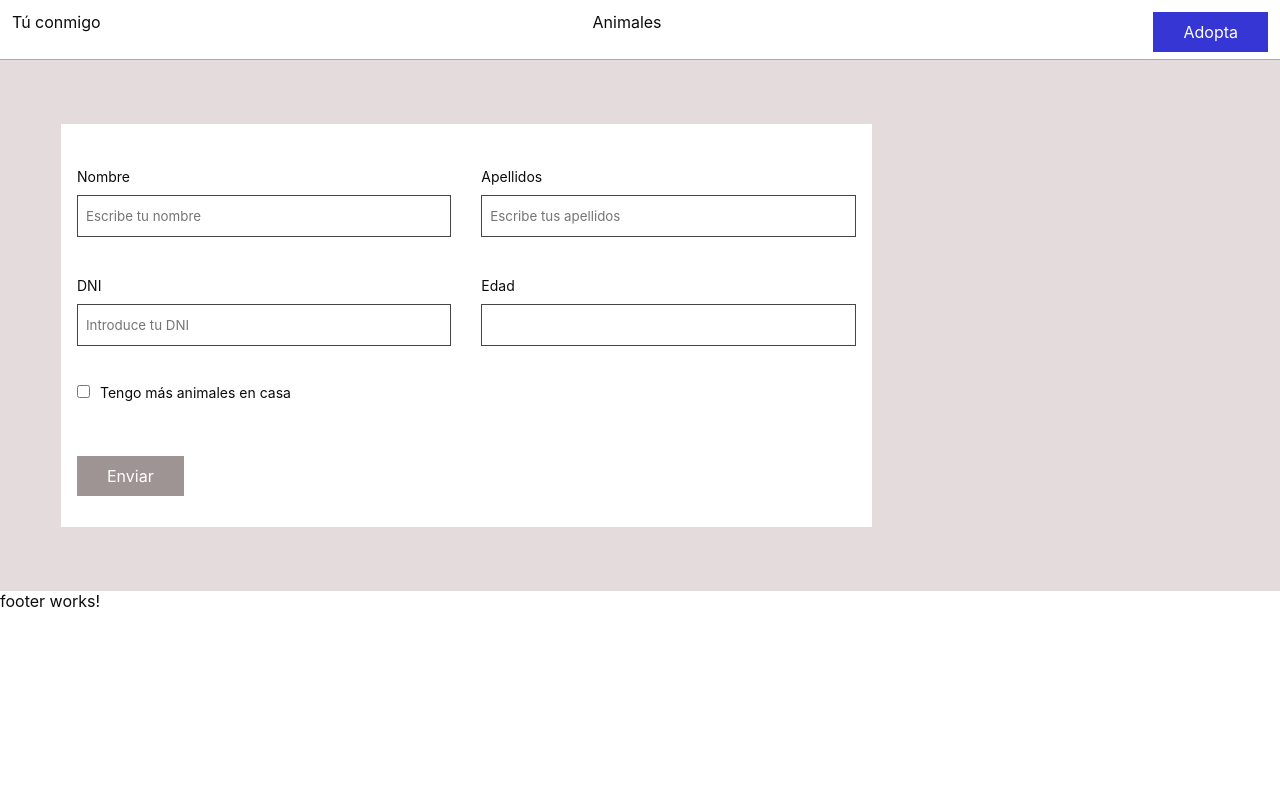
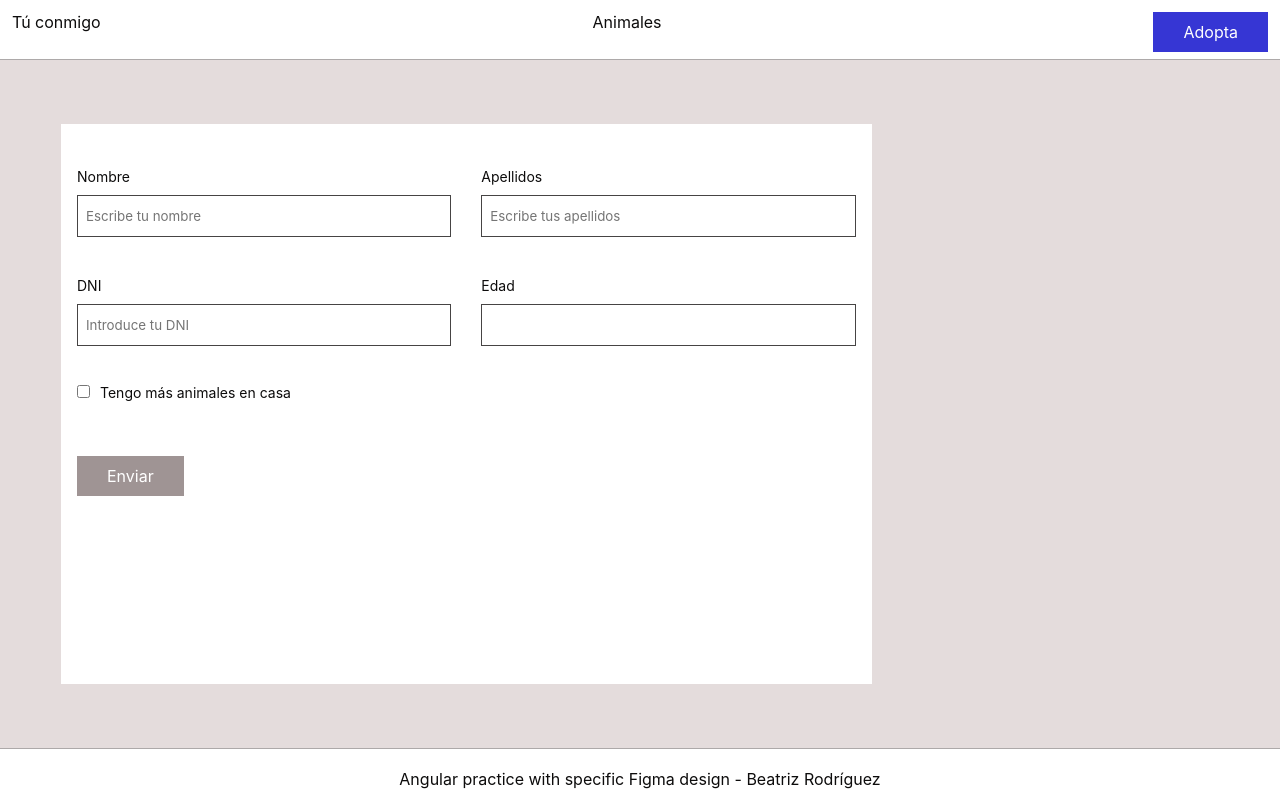
Before and after one commit to Bea-ro/tu-conmigo, an Angular app: page /adoptando-tu-animal/1 in a window 1280 px wide. Built offline with nearby package versions, Linux system fonts and the light colour scheme.

Commit message:
add submitted message and footer

```diff
--- a/src/app/components/footer/footer.component.css
+++ b/src/app/components/footer/footer.component.css
@@ -0,0 +1,8 @@
+footer {
+  height: 60px;
+  padding: 12px;
+  border-top: 1px solid #ada9a9;
+  justify-content: center;
+  display: flex;
+  align-items: center;
+}
--- a/src/app/components/footer/footer.component.html
+++ b/src/app/components/footer/footer.component.html
@@ -1 +1,3 @@
-<p>footer works!</p>
+<footer>
+  <p>Angular practice with specific Figma design - Beatriz Rodríguez</p>
+</footer>
--- a/src/app/components/shared/animal/animal.component.ts
+++ b/src/app/components/shared/animal/animal.component.ts
@@ -26,7 +26,7 @@ export class AnimalComponent {
   }
 
   public ngOnInit() {
-    this.router.url === '/'
+    this.router.url === '/' || this.router.url === '/animales-para-adoptar'
       ? (this.animalStyle = 'home-animal-style')
       : (this.animalStyle = 'form-animal-style');
   }
--- a/src/app/pages/adopt-form/adopt-form.component.css
+++ b/src/app/pages/adopt-form/adopt-form.component.css
@@ -3,6 +3,7 @@
   background-color: #e4dcdc;
   padding: 64px 61px;
   gap: 54px;
+  height: 86vh;
 }
 
 .form-container {
--- a/src/app/pages/adopt-form/adopt-form.component.html
+++ b/src/app/pages/adopt-form/adopt-form.component.html
@@ -1,4 +1,10 @@
-<!-- en el submit que se elimine el animal del listado pero no hace falta persistir -->
+<ng-template #formsubmitted
+  ><p class="form-container">
+    Gracias por tu solicitud. En breve, nos pondremos en contacto contigo.
+  </p></ng-template
+>
+
+<ng-container *ngIf="!isSubmitted; else formsubmitted">
   <form
     *ngIf="userForm"
     [formGroup]="userForm"
@@ -111,6 +117,7 @@
       Enviar
     </button>
   </form>
+</ng-container>
 
 <div>
   <app-animal
--- a/src/app/pages/adopt-form/adopt-form.component.ts
+++ b/src/app/pages/adopt-form/adopt-form.component.ts
@@ -27,6 +27,7 @@ export class AdoptFormComponent implements OnInit {
   public animalId: string = '';
   public submitButtonStyle: string = 'disabled-button';
   public isDisabled: boolean = true;
+  public isSubmitted: boolean = false;
 
   constructor(
     private AnimalsService: AnimalsService,
@@ -59,13 +60,23 @@ export class AdoptFormComponent implements OnInit {
         nonNullable: true,
         validators: [Validators.required],
       }),
-      infoAnimals: new FormControl('', {
-        nonNullable: true,
-      }),
+    });
+
+    this.userForm.get('hasAnimals')?.valueChanges.subscribe((value) => {
+      if (value) {
+        this.userForm?.addControl(
+          'infoAnimals',
+          new FormControl('', {
+            nonNullable: true,
+            validators: [Validators.required],
+          })
+        );
+      } else {
+        this.userForm?.removeControl('infoAnimals');
+      }
     });
 
     this.userForm?.valueChanges.subscribe((value) => {
-      console.log(this.userForm?.invalid, this.isDisabled);
       if (this.userForm?.invalid) {
         this.submitButtonStyle = 'disabled-button';
       } else {
@@ -84,6 +95,6 @@ export class AdoptFormComponent implements OnInit {
 
   public onSumbit() {
     this.AnimalsService.adoptAnimal(this.animalId);
-    //limpiar formulario y poner mensaje de hemos recibido tu mensaje y vamos a valorar tu solicitud, recibirás respuesta...
+    this.isSubmitted = true;
   }
 }
--- a/src/app/pages/animals-list/animals-list.component.css
+++ b/src/app/pages/animals-list/animals-list.component.css
@@ -1,5 +1,5 @@
 .animals-list-container {
-  padding-top: 20px;
+  padding: 20px 18px;
 }
 
 .animals-list {
```
Also changed, not shown: 1 other file (tests, documents, lock files or other folders). Lines whose indentation alone changed are shown as unchanged.
